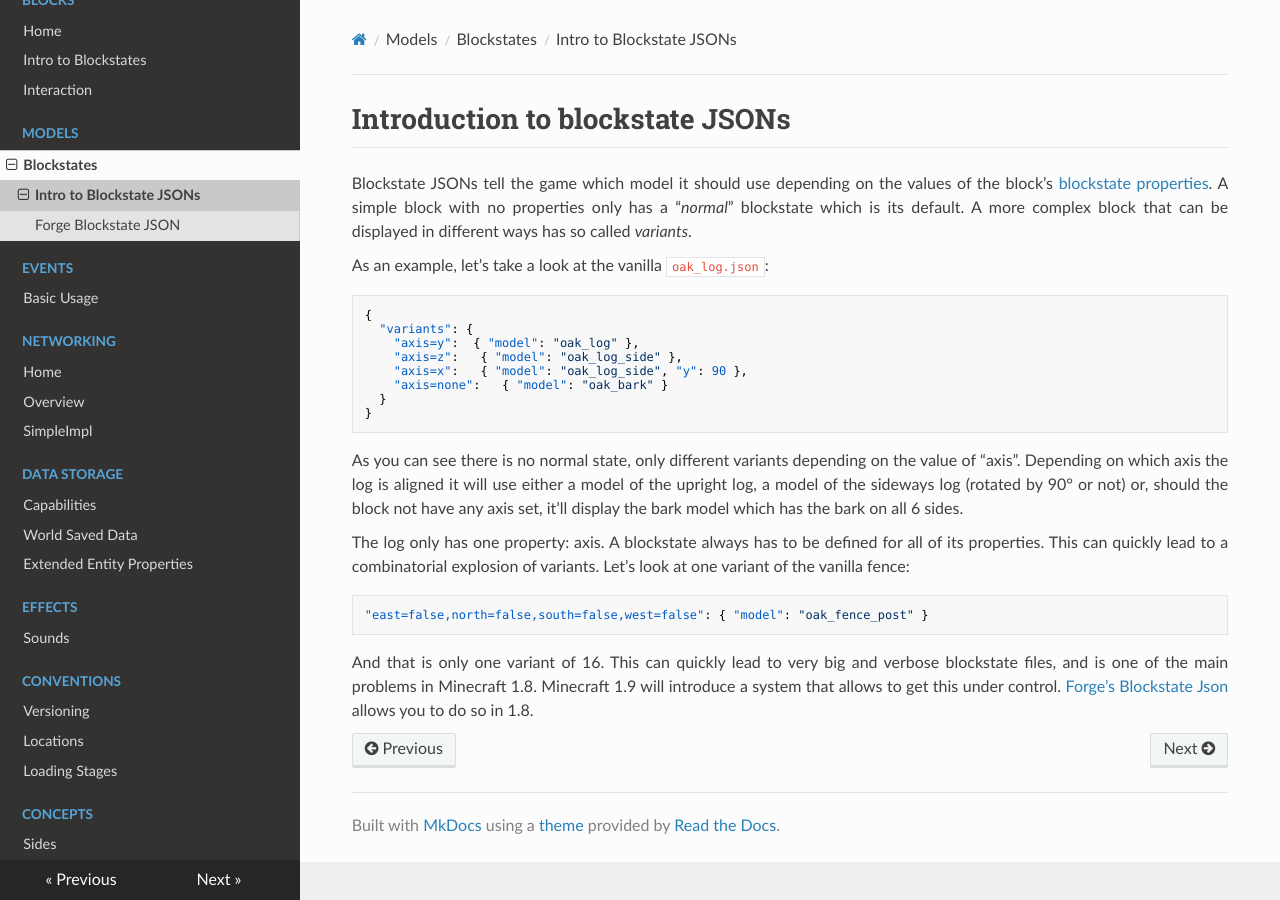
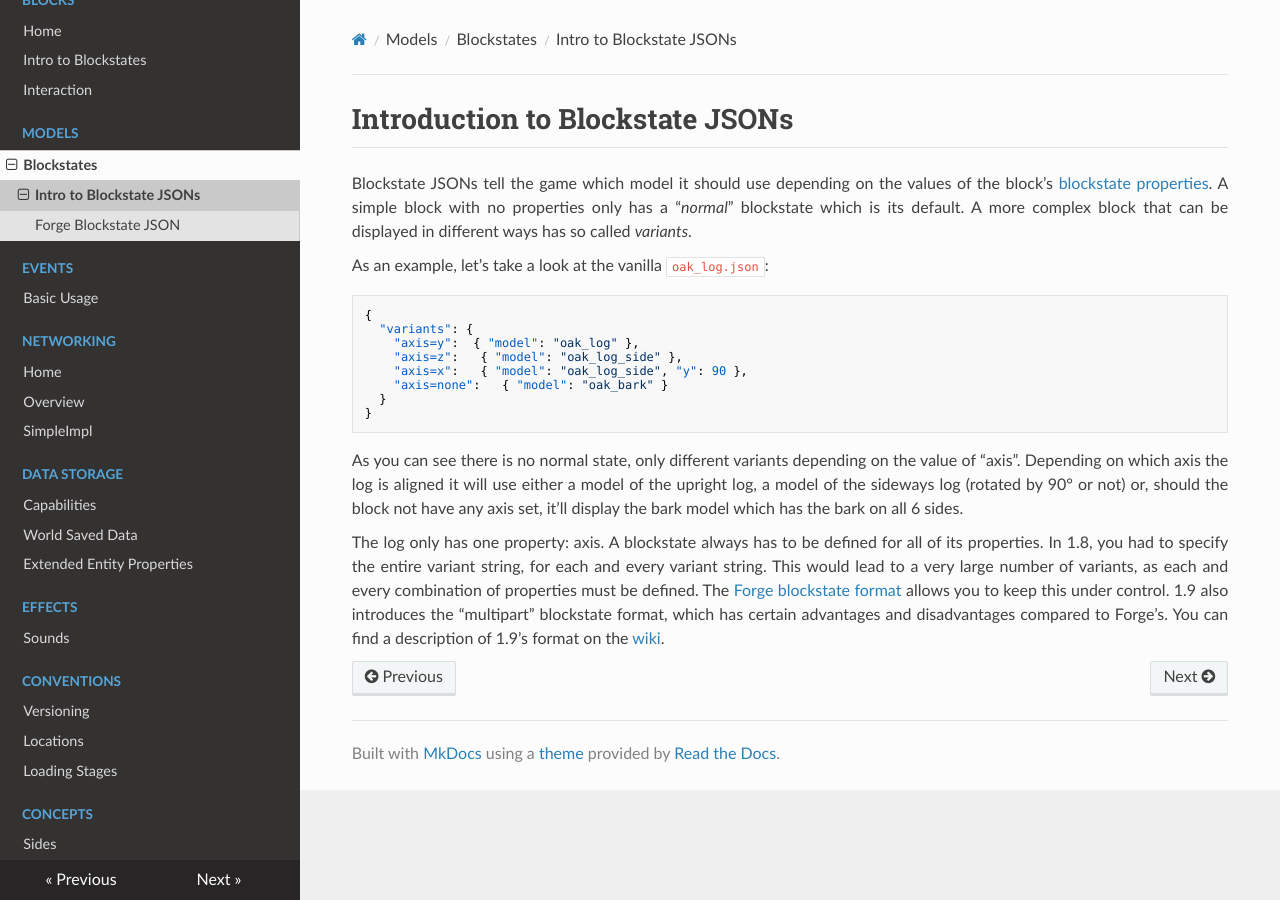
Before and after one commit to MinecraftForge/Documentation, an MkDocs documentation site: the page built from docs/models/blockstates/introduction.md, in a window 1280 px wide. Built offline with MkDocs 1.6.1, drawn with Linux system fonts in a browser that asks for light colours; nearby versions of some CDN libraries; old or Windows-style settings are respelled for this version of MkDocs.

Commit message:
Update "Intro to Blockstate JSONs"
Properly capitalize the title.
Note that 1.9 introduces a new blockstate JSON format.

````diff
--- a/docs/models/blockstates/introduction.md
+++ b/docs/models/blockstates/introduction.md
@@ -1,4 +1,4 @@
-Introduction to blockstate JSONs
+Introduction to Blockstate JSONs
 ================================
 
 Blockstate JSONs tell the game which model it should use depending on the values of the block's [blockstate properties][blockstate].
@@ -20,13 +20,8 @@ As an example, let's take a look at the vanilla `oak_log.json`:
 
 As you can see there is no normal state, only different variants depending on the value of "axis". Depending on which axis the log is aligned it will use either a model of the upright log, a model of the sideways log (rotated by 90° or not) or, should the block not have any axis set, it'll display the bark model which has the bark on all 6 sides.
 
-The log only has one property: axis. A blockstate always has to be defined for all of its properties. This can quickly lead to a combinatorial explosion of variants. Let's look at one variant of the vanilla fence:
+The log only has one property: axis. A blockstate always has to be defined for all of its properties. In 1.8, you had to specify the entire variant string, for each and every variant string. This would lead to a very large number of variants, as each and every combination of properties must be defined. The [Forge blockstate format][Forge blockstate] allows you to keep this under control. 1.9 also introduces the "multipart" blockstate format, which has certain advantages and disadvantages compared to Forge's. You can find a description of 1.9's format on the [wiki].
 
-```json
-"east=false,north=false,south=false,west=false": { "model": "oak_fence_post" }
-```
-
-And that is only one variant of 16. This can quickly lead to very big and verbose blockstate files, and is one of the main problems in Minecraft 1.8. Minecraft 1.9 will introduce a system that allows to get this under control. [Forge's Blockstate Json][forge] allows you to do so in 1.8.
-
-[forge]: forgeBlockstates.md "Forge's Blockstate JSON"
-[blockstate]: ../../blocks/states.md "blockstate properties"
+[blockstate]: ../../blocks/states.md
+[Forge blockstate]: forgeBlockstates.md
+[wiki]: http://minecraft.gamepedia.com/Model#Block_states
````
